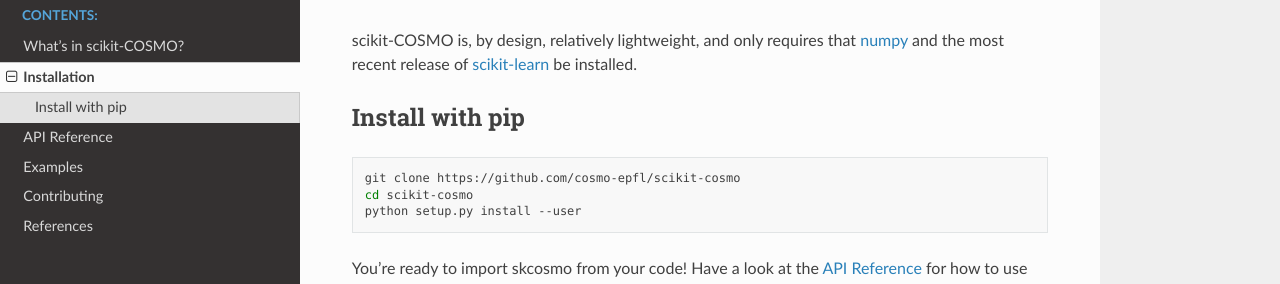
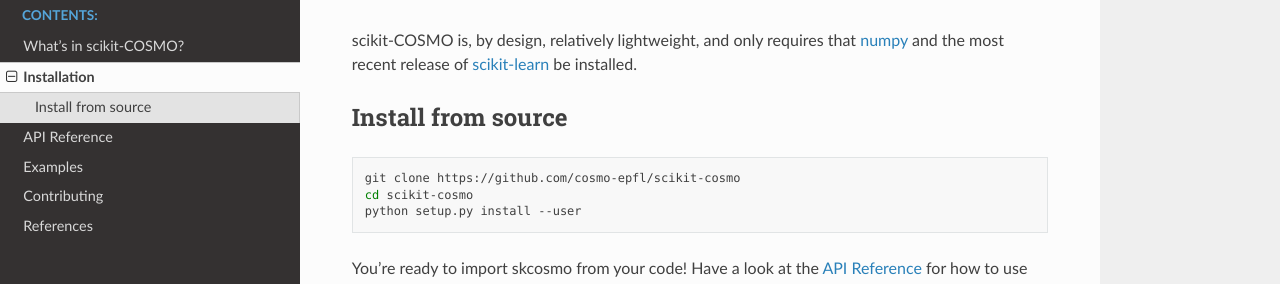
Before and after one commit to scikit-learn-contrib/scikit-matter, a Sphinx documentation site: the page built from docs/source/installation.rst, in a window 1280 px wide. Shown: the part 131-415 px from the top of the page. Built offline with Sphinx 7.4.7 and the Read the Docs theme 2.0.0, drawn with Linux system fonts in a browser that asks for light colours; pages that are not in the unit, such as notebooks, are missing from menus; the version number is read from the project's files by our own code.

Commit message:
Typo found on website

```diff
--- a/docs/source/installation.rst
+++ b/docs/source/installation.rst
@@ -4,8 +4,8 @@
 scikit-COSMO is, by design, relatively lightweight, and only requires that `numpy <numpy.org>`_
 and the most recent release of `scikit-learn <scikit-learn.org>`_ be installed.
 
-Install with pip
-################
+Install from source
+###################
 
 .. code-block:: bash
 
```
